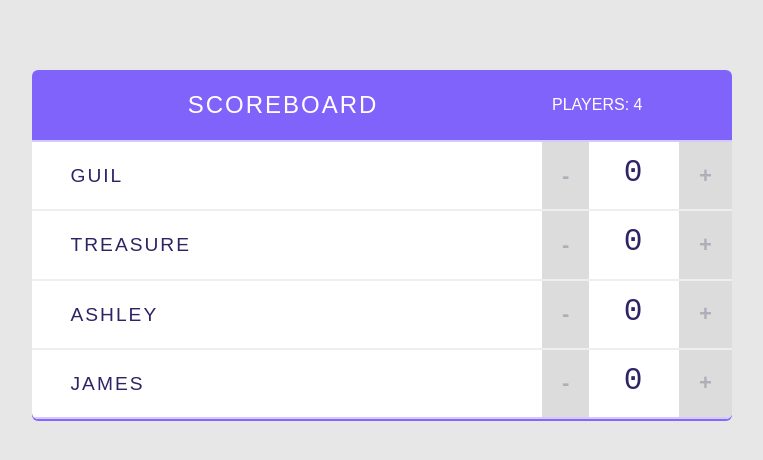
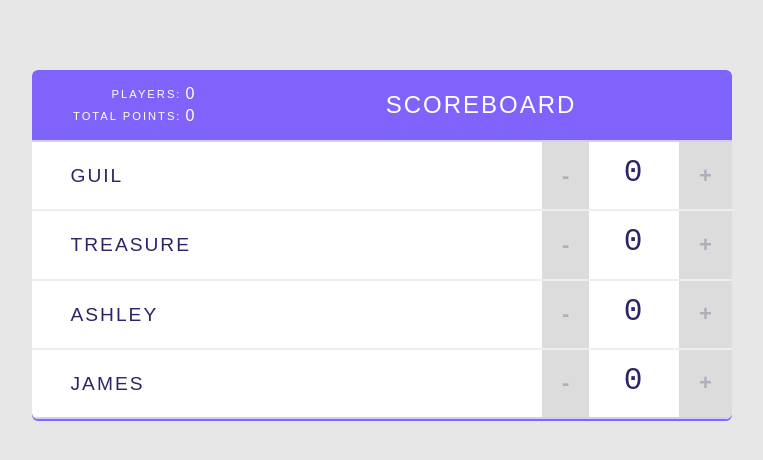
Before and after one commit to khaloodi/scoreboard, a React (Create React App) app in the folder scoreboard/: page / in a window 1280 px wide. Shown: the top 460 px of the page, without its empty margins (258-1021 px from the left). Built offline with nearby package versions, Linux system fonts and the light colour scheme.

Commit message:
created stats component and removed prev span tag

```diff
--- a/scoreboard/src/components/Header.js
+++ b/scoreboard/src/components/Header.js
@@ -1,10 +1,11 @@
 import React from 'react'
+import Stats from './Stats'
 
 const Header = (props) => {
   return (
     <header>
+      <Stats />
       <h1>{ props.title }</h1>
-      <span className="stats">Players: {props.totalPlayers}</span>
     </header>
   );
 }
--- /dev/null
+++ b/scoreboard/src/components/Stats.js
@@ -0,0 +1,20 @@
+import React from 'react'
+
+const Stats = (props) => {
+  return (
+    <table className="stats">
+      <tbody>
+        <tr>
+          <td>Players:</td>
+          <td>0</td>
+        </tr>
+        <tr>
+          <td>Total Points:</td>
+          <td>0</td>
+        </tr>
+      </tbody>
+    </table>
+  )
+}
+
+export default Stats
```
